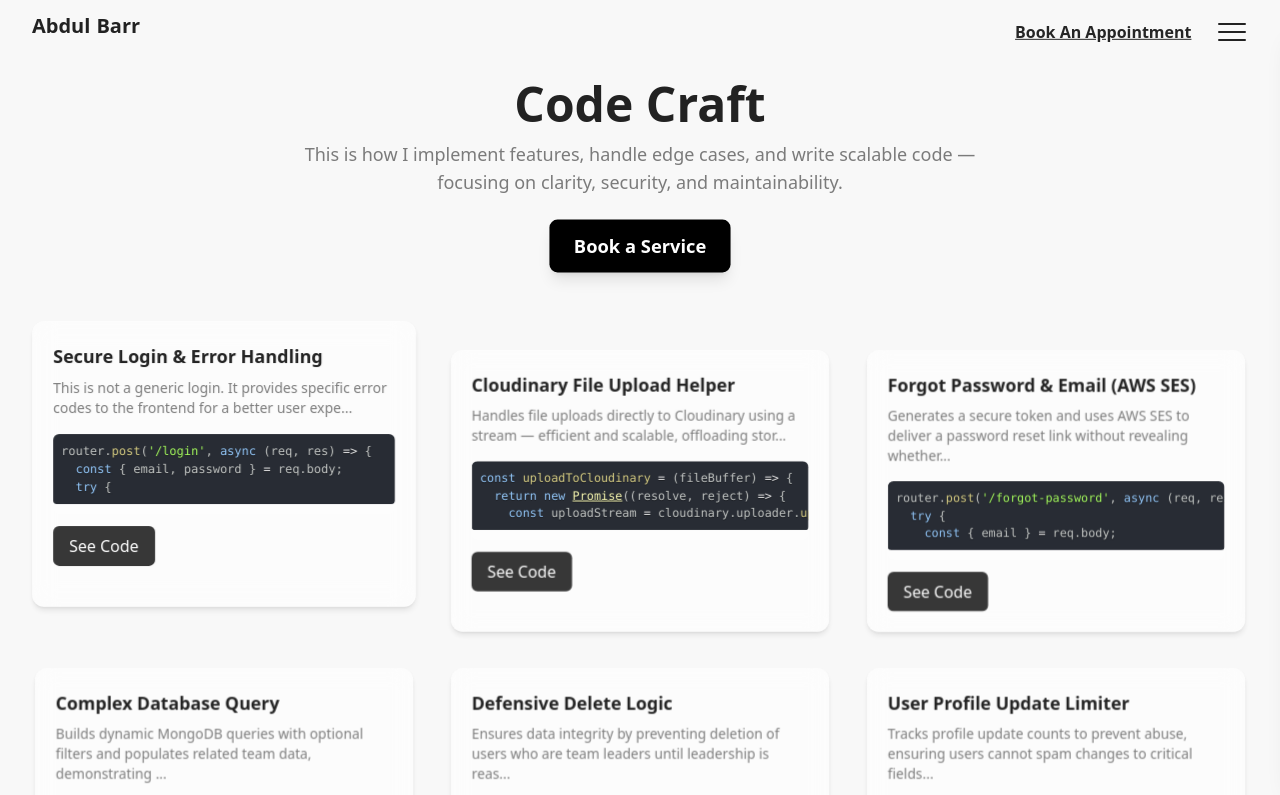
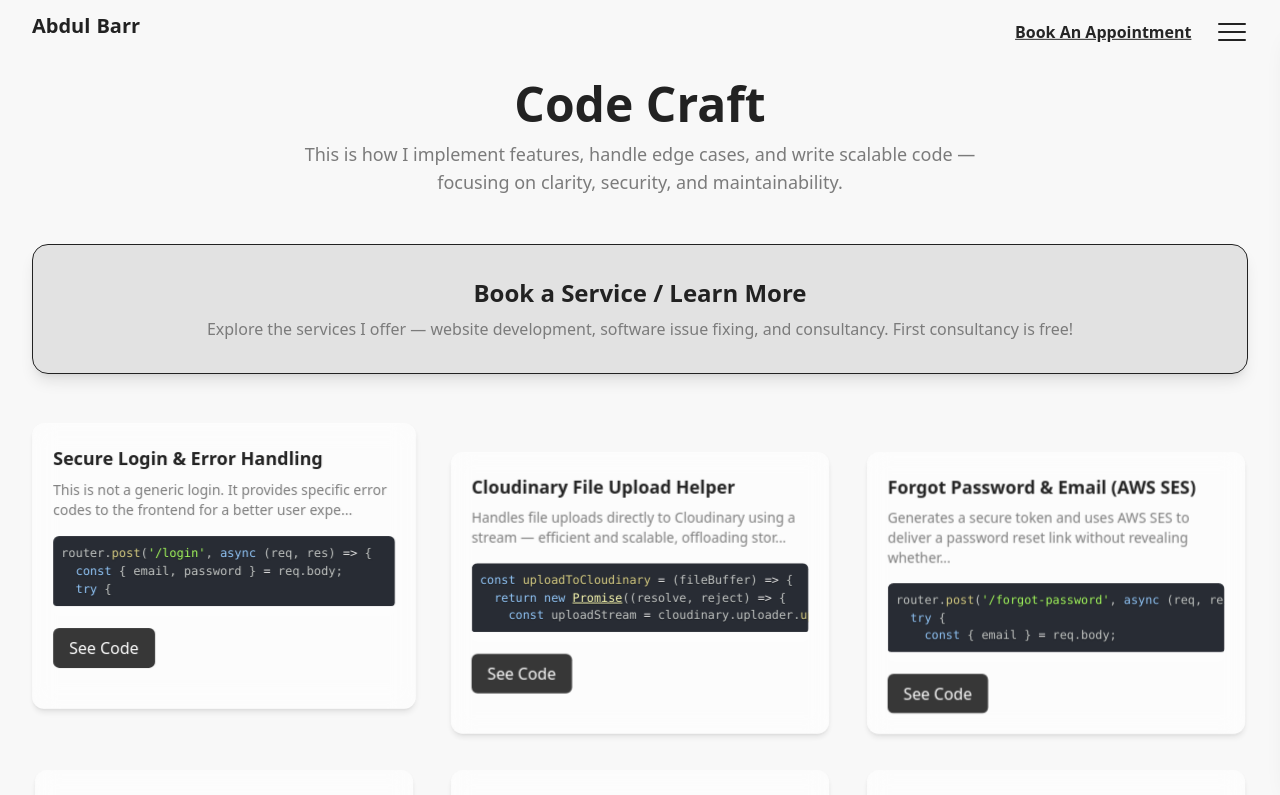
Before and after one commit to abdulbarr730/Portfolio, a Next.js app in the folder client/: page /codecraft in a window 1280 px wide. Shown: the top 795 px of the page. Built offline with nearby package versions, Linux system fonts and the light colour scheme.

Commit message:
Fixed something

```diff
--- a/client/src/app/(site)/codecraft/page.jsx
+++ b/client/src/app/(site)/codecraft/page.jsx
@@ -6,6 +6,7 @@ import { ScrollTrigger } from 'gsap/ScrollTrigger';
 import { Prism as SyntaxHighlighter } from 'react-syntax-highlighter';
 import { atomDark } from 'react-syntax-highlighter/dist/esm/styles/prism';
 import { motion, AnimatePresence } from 'framer-motion';
+import Link from "next/link";
 
 gsap.registerPlugin(ScrollTrigger);
 
@@ -218,18 +219,22 @@ const CodeCraftPage = () => {
           This is how I implement features, handle edge cases, and write scalable code — focusing on clarity, security, and maintainability.
         </motion.p>
 
-        {/* Book a Service Button */}
-        <motion.a
-          href="#contact"
-          className="inline-block mt-6 px-6 py-3 rounded-lg font-bold text-lg bg-black text-white hover:brightness-110 transition-colors shadow-lg"
-          animate={{ scale: [1, 1.05, 1] }}
-          transition={{ duration: 1.5, repeat: Infinity }}
-          whileHover={{ scale: 1.08 }}
-          whileTap={{ scale: 0.95 }}
-        >
-          Book a Service
-        </motion.a>
+
       </div>
+      {/* CTA Card below heading */}
+        <div className="service-cta-card mb-12">
+          <Link
+            href="/services"
+            className="block bg-primary/10 border border-primary rounded-2xl p-8 shadow-lg hover:shadow-2xl transition-all duration-500 hover:-translate-y-2 text-center"
+          >
+            <h3 className="text-2xl font-bold text-primary mb-2">
+              Book a Service / Learn More
+            </h3>
+            <p className="text-secondary text-sm sm:text-base">
+              Explore the services I offer — website development, software issue fixing, and consultancy. First consultancy is free!
+            </p>
+          </Link>
+        </div>
 
       {/* Code Snippets Grid */}
       <div className="grid grid-cols-1 md:grid-cols-2 lg:grid-cols-3 gap-8">
--- a/client/src/components/AboutSection.jsx
+++ b/client/src/components/AboutSection.jsx
@@ -48,8 +48,8 @@ const certifications = [
   },
   {
     name: 'Node.js Development',
-    issuer: 'Self-certified / Project-based',
-    link: 'https://github.com/abdulbarrdev/nodejs-cert'
+    issuer: 'Lets Upgrade',
+    link: 'https://verify.letsupgrade.in/certificate/LUENJSAPR125467'
   },
   {
     name: 'Low-Level Design (LLD) of Payment Apps',
--- a/client/src/components/ProjectsSection.jsx
+++ b/client/src/components/ProjectsSection.jsx
@@ -251,7 +251,7 @@ const ProjectsSection = () => {
       <Link
         href="/services"
         ref={buttonRef}
-        className="fixed bottom-8 right-20 bg-primary text-white px-6 py-3 rounded-full shadow-lg hover:bg-primary/90 transition-colors z-50"
+        className="fixed bottom-8 right-8 bg-primary text-white px-6 py-3 rounded-full shadow-lg hover:bg-primary/90 transition-colors z-50"
       >
         Book a Service
       </Link>
```
